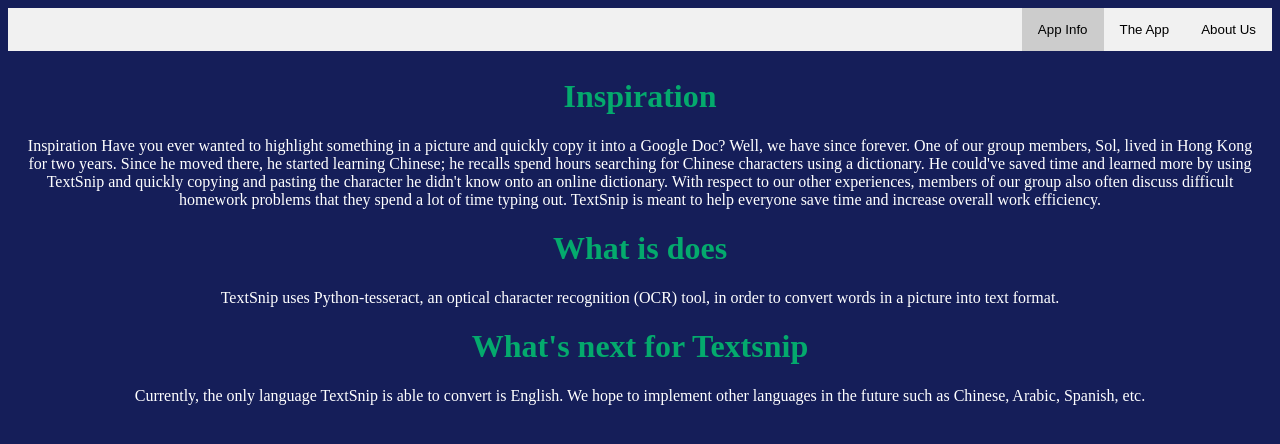
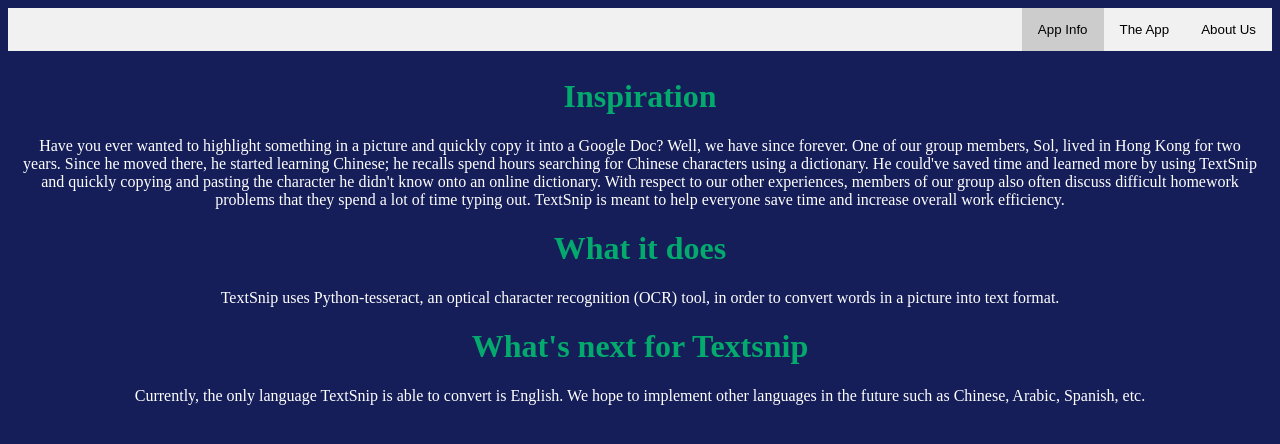
Before and after one commit to ryk5/HackTJ2022, a Flask app: page / in a window 1280 px wide, after a click on "App Info". Shown: the top 444 px of the page. Run offline with Flask 2, Linux system fonts and the light colour scheme; some libraries are stand-ins or nearby versions.

Commit message:
Update json.html

```diff
--- a/templates/json.html
+++ b/templates/json.html
@@ -85,9 +85,8 @@
 
   <div id="London" class="tabcontent">
     <h1>Inspiration</h1>
-    <p>Inspiration
-      Have you ever wanted to highlight something in a picture and quickly copy it into a Google Doc? Well, we have since forever. One of our group members, Sol, lived in Hong Kong for two years. Since he moved there, he started learning Chinese; he recalls spend hours searching for Chinese characters using a dictionary. He could've saved time and learned more by using TextSnip and quickly copying and pasting the character he didn't know onto an online dictionary. With respect to our other experiences, members of our group also often discuss difficult homework problems that they spend a lot of time typing out. TextSnip is meant to help everyone save time and increase overall work efficiency.</p>
-    <h1>What is does</h1>
+    <p>Have you ever wanted to highlight something in a picture and quickly copy it into a Google Doc? Well, we have since forever. One of our group members, Sol, lived in Hong Kong for two years. Since he moved there, he started learning Chinese; he recalls spend hours searching for Chinese characters using a dictionary. He could've saved time and learned more by using TextSnip and quickly copying and pasting the character he didn't know onto an online dictionary. With respect to our other experiences, members of our group also often discuss difficult homework problems that they spend a lot of time typing out. TextSnip is meant to help everyone save time and increase overall work efficiency.</p>
+    <h1>What it does</h1>
     <p>TextSnip uses Python-tesseract, an optical character recognition (OCR) tool, in order to convert words in a picture into text format.</p>
     <h1>What's next for Textsnip</h1>
     <p>Currently, the only language TextSnip is able to convert is English. We hope to implement other languages in the future such as Chinese, Arabic, Spanish, etc.</p>
```
